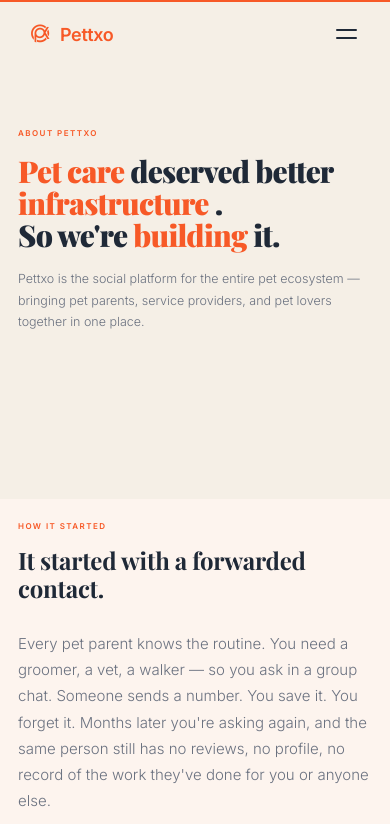
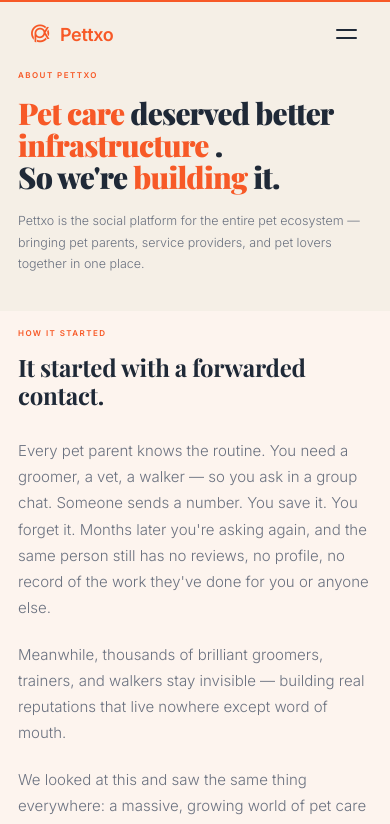
Before and after one commit to hrishigautam/Pettxo_LPWIB, a React (Vite) app: page /about in a window 390 px wide. Shown: the top 824 px of the page. Built offline with nearby package versions, Linux system fonts and the light colour scheme; a web font is replaced by a local one.

Commit message:
feat: Improve mobile responsiveness by adjusting padding and margins in About and ForProviders components

```diff
--- a/src/CSS/AboutResponsive.css
+++ b/src/CSS/AboutResponsive.css
@@ -124,11 +124,21 @@
 
   /* About Pettxo → How It Started spacing */
   .about-page > section:first-child {
-    padding-bottom: 22px !important;
+    padding-bottom: 1px !important;
   }
 
   .about-page > section:nth-child(2) {
-    padding-top: 22px !important;
+    padding-top: 1px !important;
+  }
+
+
+  .about-page > section:first-child > div > *:last-child {
+    margin-bottom: 0 !important;
+  }
+
+  .about-page > section:nth-child(2) > div > *:first-child,
+  .about-page > section:nth-child(2) > div > *:first-child + * {
+    margin-top: 0 !important;
   }
 
   /* About page mobile typography */
@@ -179,6 +189,8 @@
   .about-page h1 + p {
     max-width: 100%;
     overflow-wrap: break-word;
+    margin-bottom: 24px !important;
+    padding-bottom: 35px !important;
   }
 
 
--- a/src/CSS/ForProvidersResponsive.css
+++ b/src/CSS/ForProvidersResponsive.css
@@ -56,17 +56,28 @@
 
 
   /* -------------------------------------------------------
-     SECTION SPACING
+     SECTION SPACING (top/bottom reduced on mobile)
      ------------------------------------------------------- */
 
   .reveal-group.py-14 {
-    padding-top: 42px !important;
-    padding-bottom: 42px !important;
+    padding-top: 26px !important;
+    padding-bottom: 26px !important;
   }
 
   .reveal-group.py-20 {
-    padding-top: 42px !important;
-    padding-bottom: 42px !important;
+    padding-top: 26px !important;
+    padding-bottom: 26px !important;
+  }
+
+  /* Hero section uses pt-32 / pb-14 directly (not py-14),
+     so it needs its own override to actually shrink on mobile.
+     Kept tall enough to clear the fixed navbar/logo up top. */
+  .reveal-group.pt-32 {
+    padding-top: 78px !important;
+  }
+
+  .reveal-group.pb-14 {
+    padding-bottom: 24px !important;
   }
 
 
@@ -86,7 +97,7 @@
     font-size: 13px !important;
     line-height: 1.72 !important;
     max-width: 100% !important;
-    margin-bottom: 32px !important;
+    margin-bottom: 24px !important;
   }
 
 
@@ -280,6 +291,25 @@
     padding-right: 18px !important;
   }
 
+  /* Slightly tighter section spacing on very small phones */
+  .reveal-group.pt-32 {
+    padding-top: 70px !important;
+  }
+
+  .reveal-group.pb-14 {
+    padding-bottom: 20px !important;
+  }
+
+  .reveal-group.py-14 {
+    padding-top: 22px !important;
+    padding-bottom: 22px !important;
+  }
+
+  .reveal-group.py-20 {
+    padding-top: 22px !important;
+    padding-bottom: 22px !important;
+  }
+
 
   /* Hero */
   .reveal-group h1 {
--- a/src/components/Hero.jsx
+++ b/src/components/Hero.jsx
@@ -1,4 +1,3 @@
-
 import { useRef, useState } from "react";
 import { useGSAP } from "@gsap/react";
 import gsap from "gsap";
@@ -238,12 +237,68 @@
           }
         }
 
-        // Fallback
+        // Fallback: scan a grid of candidate spots and check
+        // against ALL already-placed pills in this zone (not
+        // just the last one), so we never silently place on top
+        // of an earlier pill.
         if (!placed) {
           const existing =
             placedByZone[zoneKey];
 
-          if (existing.length > 0) {
+          const maxX = Math.max(
+            z.x0,
+            z.x1 - w,
+          );
+
+          const maxY = Math.max(
+            z.y0,
+            z.y1 - h,
+          );
+
+          const stepX = Math.max(
+            w + GAP,
+            20,
+          );
+
+          const stepY = Math.max(
+            h + GAP,
+            20,
+          );
+
+          let found = false;
+
+          outer: for (
+            let gy = z.y0;
+            gy <= maxY;
+            gy += stepY
+          ) {
+            for (
+              let gx = z.x0;
+              gx <= maxX;
+              gx += stepX
+            ) {
+              const collision =
+                existing.some(
+                  (other) =>
+                    overlaps(
+                      gx,
+                      gy,
+                      w,
+                      h,
+                      other,
+                    ),
+                );
+
+              if (!collision) {
+                x = gx;
+                y = gy;
+                found = true;
+                break outer;
+              }
+            }
+          }
+
+          if (!found && existing.length > 0) {
             const last =
               existing[existing.length - 1];
 
@@ -254,10 +309,7 @@
                   last._w +
                   GAP,
               ),
-              Math.max(
-                z.x0,
-                z.x1 - w,
-              ),
+              maxX,
             );
 
             y = Math.min(
@@ -265,10 +317,7 @@
                 z.y0,
                 last._s.y,
               ),
-              Math.max(
-                z.y0,
-                z.y1 - h,
-              ),
+              maxY,
             );
           }
         }
@@ -500,7 +549,7 @@
       const resolveCollisions = () => {
         for (
           let pass = 0;
-          pass < 3;
+          pass < 6;
           pass++
         ) {
           for (
@@ -657,6 +706,13 @@
         });
 
         resolveCollisions();
+
+        // Re-clamp after collision resolution so a pill pushed
+        // outside its zone doesn't get teleported to the opposite
+        // edge next tick and land on top of another pill.
+        caps.forEach((el) => {
+          clampToZone(el);
+        });
 
         caps.forEach((el) => {
           const s = el._s;
--- a/src/pages/About.jsx
+++ b/src/pages/About.jsx
@@ -55,7 +55,7 @@
       {/* THE STORY */}
       <section className="bg-card py-14 md:py-20 reveal-group">
         <div className="max-w-[1280px] mx-auto px-6 md:px-16 max-w-[760px]">
-          <span className="reveal block text-[10.5px] font-semibold tracking-[0.20em] uppercase text-orange mb-3.5">
+          <span className="reveal block text-[10.5px] font-semibold tracking-[0.20em] uppercase pt-4 text-orange mb-3.5">
             How It Started
           </span>
           <h2 className="reveal font-serif font-bold text-dark leading-[1.18] mb-7" style={{ fontSize: 'clamp(24px,4vw,40px)' }}>
```
